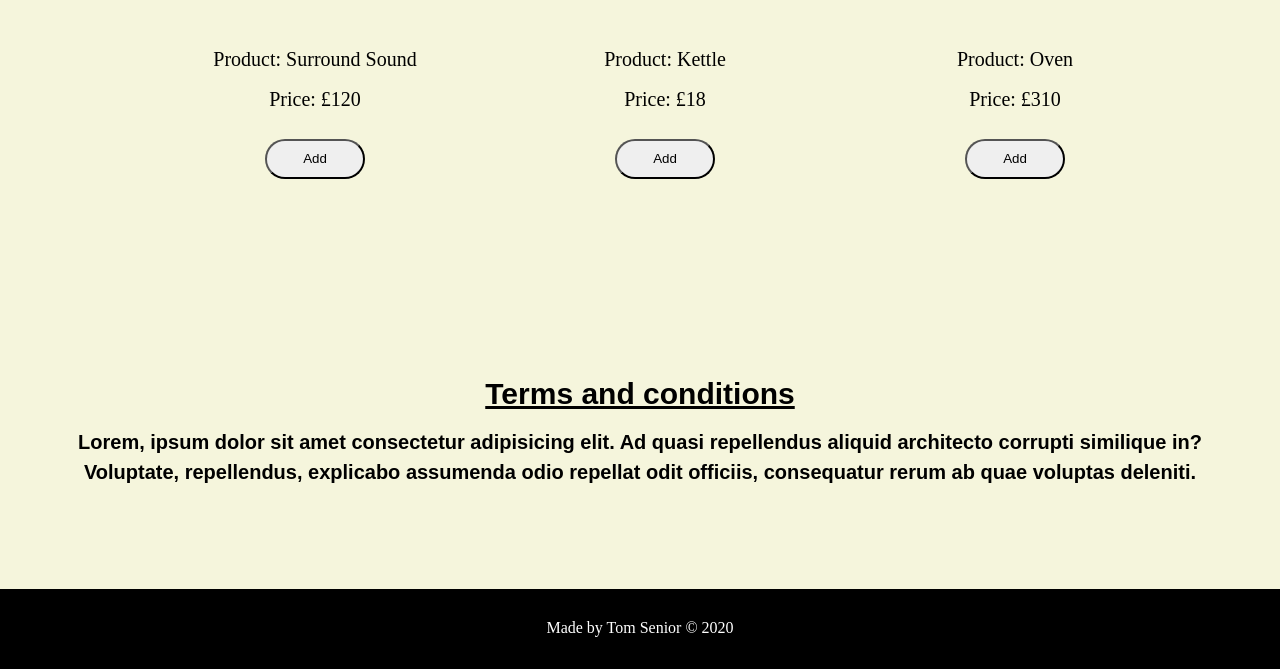
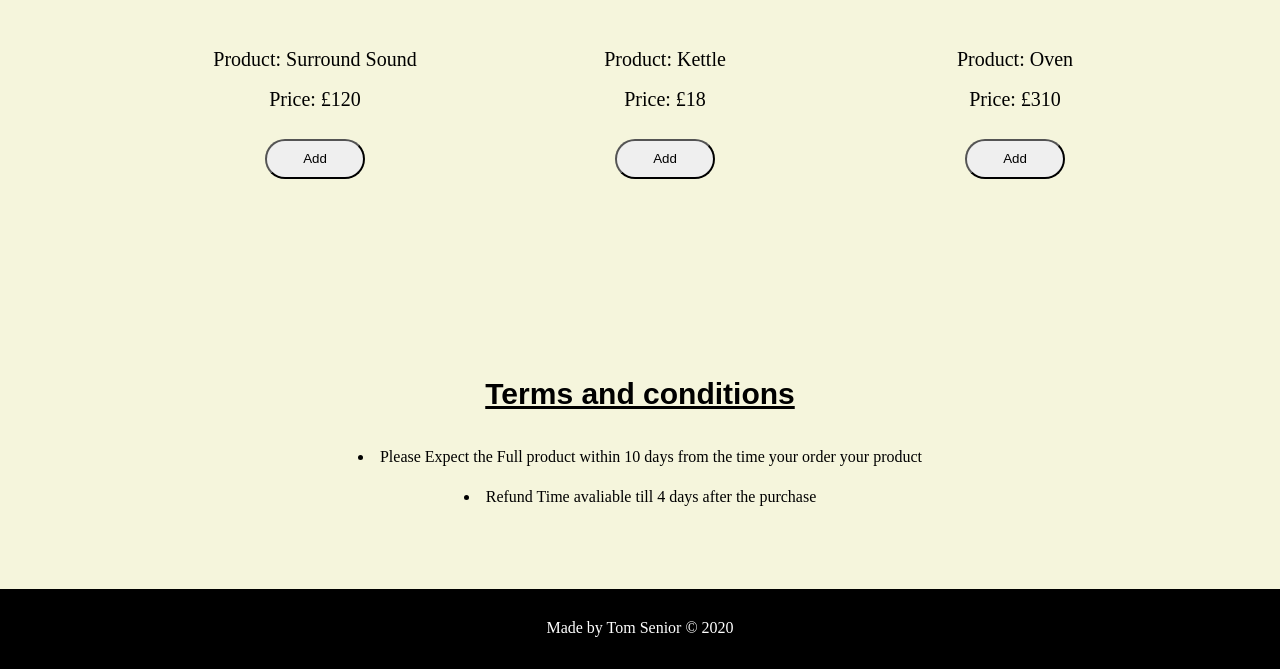
Before and after one commit to tsenior18/Shopping-Cart, a plain HTML site: page index.html in a window 1280 px wide. Shown: the part 1529-2198 px from the top of the page. Drawn offline with Linux system fonts and the light colour scheme.

Commit message:
Terms added and colours changed

```diff
--- a/css/index.css
+++ b/css/index.css
@@ -164,6 +164,11 @@ nav {
     font-family: 'Quicksand', sans-serif;
 }
 
+.main-terms li {
+    line-height: 20px;
+    margin-top: 20px;
+}
+
 /* ---- Footer ------ */
 
 footer {
--- a/index.html
+++ b/index.html
@@ -97,9 +97,12 @@
     <div class="main-terms">
         <h3>Terms and conditions</h3>
         <br>
-        <p>Lorem, ipsum dolor sit amet consectetur adipisicing elit. Ad quasi repellendus aliquid architecto
-            corrupti similique in? Voluptate, repellendus, explicabo assumenda odio repellat odit officiis,
-            consequatur rerum ab quae voluptas deleniti.</p>
+        <li>
+            Please Expect the Full product within 10 days from the time your order your product
+        </li>
+        <li>
+            Refund Time avaliable till 4 days after the purchase
+        </li>
     </div>
     <!-- Footer for the page -->
     <footer>
```
